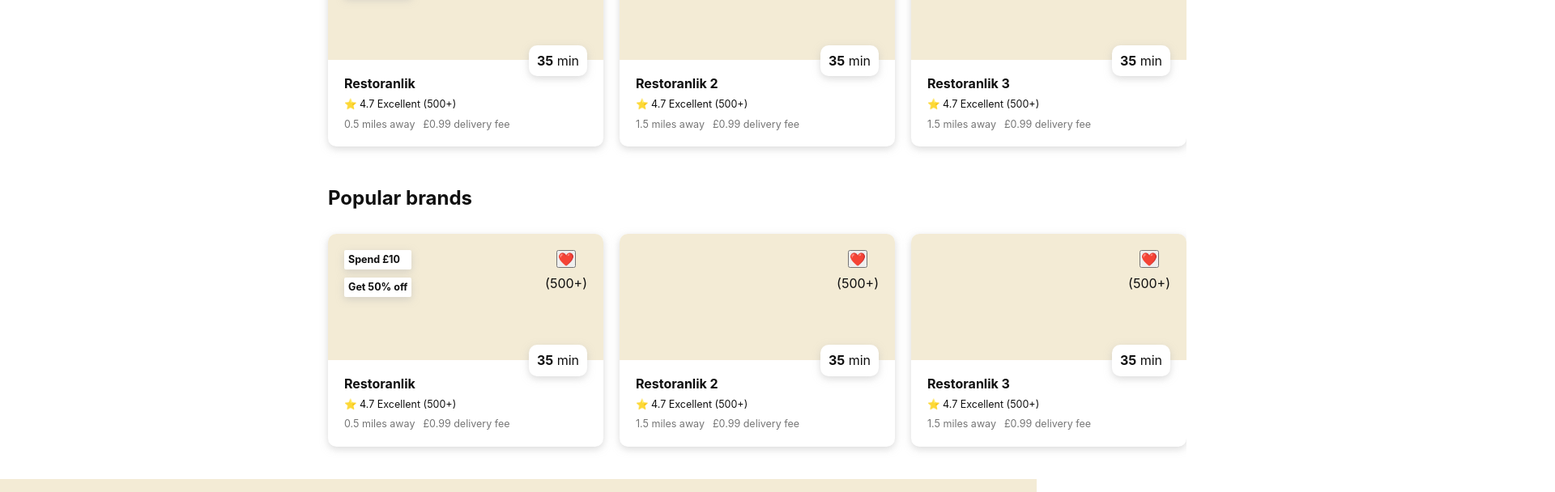
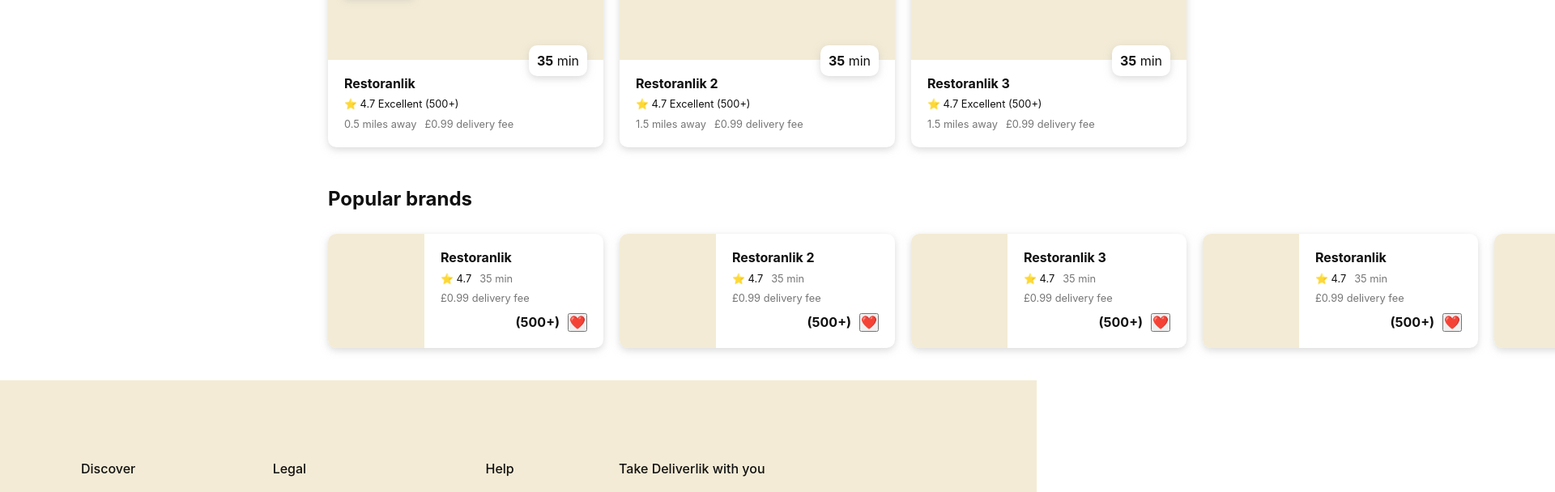
Before and after one commit to hotriluc/deliverlik, a React (Vite) app in the folder deliverlik-fe/: page /restaurants in a window 1280 px wide. Shown: the part 300-908 px from the top of the page at 81% size, 1920 px wide, since content can reach past the window. Built offline with nearby package versions, Linux system fonts and the light colour scheme.

Commit message:
feat: add brand card component

```diff
--- /dev/null
+++ b/deliverlik-fe/src/components/cards/BrandCard.tsx
@@ -0,0 +1,77 @@
+import React from "react";
+import styled from "styled-components";
+import { Flex } from "../../styled/Global.style";
+import { IRestaurant } from "../../interfaces/Restaurant.interface";
+
+const Card = styled.div`
+  border-radius: ${(props) => props.theme.borderRadius};
+  box-shadow: ${(props) => props.theme.boxShadows.whiteBackground};
+  min-width: 34rem;
+  overflow: hidden;
+
+  display: flex;
+`;
+
+const CardImgHolder = styled.div`
+  flex-basis: 35%;
+  position: relative;
+  background-color: ${(props) => props.theme.colors.primary};
+`;
+
+const CardData = styled.div`
+  padding: 2rem;
+  flex-grow: 1;
+
+  display: flex;
+  flex-direction: column;
+  gap: 1rem;
+
+  p {
+    font-size: 1.28rem;
+  }
+
+  p:not(:first-child) {
+    color: ${(props) => props.theme.colors.accentOne};
+  }
+`;
+
+const CardBulletInfo = styled.div`
+  display: flex;
+  gap: 1rem;
+`;
+
+const Like = styled.div`
+  display: flex;
+  gap: 1rem;
+  align-self: flex-end;
+  align-items: center;
+`;
+
+interface BrandCardProps {
+  data: IRestaurant;
+}
+
+const BrandCard = ({ data }: BrandCardProps) => {
+  const ratingDescription = data.rating > 4.4 ? "Excellent" : "Good";
+  const likes = data.likes >= 500 ? "500+" : data.likes;
+
+  return (
+    <Card>
+      <CardImgHolder />
+      <CardData>
+        <strong>{data.name}</strong>
+        <CardBulletInfo>
+          <p>⭐️ {data.rating}</p>
+          <p>{data.deliveryTime} min</p>
+        </CardBulletInfo>
+        <p>£{data.deliveryFee} delivery fee</p>
+        <Like>
+          <strong>({likes})</strong>
+          <button>❤️</button>
+        </Like>
+      </CardData>
+    </Card>
+  );
+};
+
+export default BrandCard;
--- a/deliverlik-fe/src/components/cards/RestaurantCard.tsx
+++ b/deliverlik-fe/src/components/cards/RestaurantCard.tsx
@@ -53,7 +53,7 @@ const TagsList = styled.ul`
   gap: 1rem;
 
   li {
-    font-size: 1.25rem;
+    font-size: 1.28rem;
     font-weight: bold;
 
     background-color: ${(props) => props.theme.colors.background};
@@ -72,14 +72,14 @@ const CardData = styled.div`
   gap: 1rem;
 
   p {
-    font-size: 1.25rem;
+    font-size: 1.28rem;
   }
+`;
 
-  div {
-    display: flex;
-    gap: 1rem;
-    color: ${(props) => props.theme.colors.accentOne};
-  }
+const CardBulletInfo = styled.div`
+  display: flex;
+  gap: 1rem;
+  color: ${(props) => props.theme.colors.accentOne};
 `;
 
 const RestaurantCard = ({ data }: RestaurantCardProps) => {
@@ -101,7 +101,7 @@ const RestaurantCard = ({ data }: RestaurantCardProps) => {
 
         <Like>
           <button>❤️</button>
-          <p>({likes})</p>
+          <strong>({likes})</strong>
         </Like>
         <Time>
           <strong>{data.deliveryTime}</strong> min
@@ -112,10 +112,10 @@ const RestaurantCard = ({ data }: RestaurantCardProps) => {
         <p>
           ⭐️ {data.rating} {ratingDescription} ({likes})
         </p>
-        <div>
+        <CardBulletInfo>
           <p>{data.distance} miles away</p>
           <p>£{data.deliveryFee} delivery fee</p>
-        </div>
+        </CardBulletInfo>
       </CardData>
     </Card>
   );
--- a/deliverlik-fe/src/components/categories/Category.tsx
+++ b/deliverlik-fe/src/components/categories/Category.tsx
@@ -1,11 +1,12 @@
 import React from "react";
 import { IRestaurant } from "../../interfaces/Restaurant.interface";
 import styled from "styled-components";
-import { Flex } from "../../styled/Global.style";
 import RestaurantCard from "../cards/RestaurantCard";
+import BrandCard from "../cards/BrandCard";
 
 interface CategoryProps {
   name: string;
+  cardType?: "brand" | "restaurant" | "type";
   data: Array<IRestaurant>;
 }
 
@@ -23,15 +24,16 @@ const Carousel = styled.ul`
 
 const CarouselItem = styled.li``;
 
-const Category = ({ name, data }: CategoryProps) => {
+const Category = ({ name, cardType, data }: CategoryProps) => {
   return (
     <CategoryWrapper>
       <h2> {name || "noname"}</h2>
 
       <Carousel>
-        {data.map((restaurant, index) => (
+        {data.map((el, index) => (
           <CarouselItem key={name + "_" + index}>
-            <RestaurantCard data={restaurant} />
+            {cardType === "restaurant" && <RestaurantCard data={el} />}
+            {cardType === "brand" && <BrandCard data={el} />}
           </CarouselItem>
         ))}
       </Carousel>
--- a/deliverlik-fe/src/routes/Restaurants.tsx
+++ b/deliverlik-fe/src/routes/Restaurants.tsx
@@ -11,14 +11,22 @@ import { IRestaurant } from "../interfaces/Restaurant.interface";
 // group by nearest distance
 const response: Array<{
   name: string;
-  currentPage: number;
-  nextPage: 1;
+  cardType?: "restaurant" | "brand" | "type";
+  pagination: {
+    currentPage: number;
+    nextPage: number;
+    limit: number;
+  };
   data: Array<IRestaurant>;
 }> = [
   {
     name: "Delivering to #index",
-    currentPage: 0,
-    nextPage: 1,
+    cardType: "restaurant",
+    pagination: {
+      currentPage: 0,
+      nextPage: 1,
+      limit: 4,
+    },
     data: [
       {
         id: "1",
@@ -61,8 +69,12 @@ const response: Array<{
 
   {
     name: "Popular brands",
-    currentPage: 0,
-    nextPage: 1,
+    cardType: "brand",
+    pagination: {
+      currentPage: 0,
+      nextPage: 1,
+      limit: 6,
+    },
     data: [
       {
         id: "1",
@@ -100,6 +112,54 @@ const response: Array<{
         deliveryFee: 0.99,
         deliveryTime: 35,
       },
+      {
+        id: "4",
+        name: "Restoranlik",
+        rating: 4.7,
+        likes: 500,
+
+        distance: 0.5,
+        deliveryFee: 0.99,
+        deliveryTime: 35,
+
+        isOurChoice: true,
+        tags: [
+          { description: "Spend £10", color: "red" },
+          { description: "Get 50% off", color: "black" },
+        ],
+      },
+      {
+        id: "5",
+        name: "Restoranlik",
+        rating: 4.7,
+        likes: 500,
+
+        distance: 0.5,
+        deliveryFee: 0.99,
+        deliveryTime: 35,
+
+        isOurChoice: true,
+        tags: [
+          { description: "Spend £10", color: "red" },
+          { description: "Get 50% off", color: "black" },
+        ],
+      },
+      {
+        id: "6",
+        name: "Restoranlik",
+        rating: 4.7,
+        likes: 500,
+
+        distance: 0.5,
+        deliveryFee: 0.99,
+        deliveryTime: 35,
+
+        isOurChoice: true,
+        tags: [
+          { description: "Spend £10", color: "red" },
+          { description: "Get 50% off", color: "black" },
+        ],
+      },
     ],
   },
 ];
@@ -114,6 +174,7 @@ const Restaurants = () => {
           <Category
             key={category.name}
             name={category.name}
+            cardType={category.cardType}
             data={category.data}
           />
         ))}
```
Also changed, not shown: 1 other file (tests, documents, lock files or other folders).
